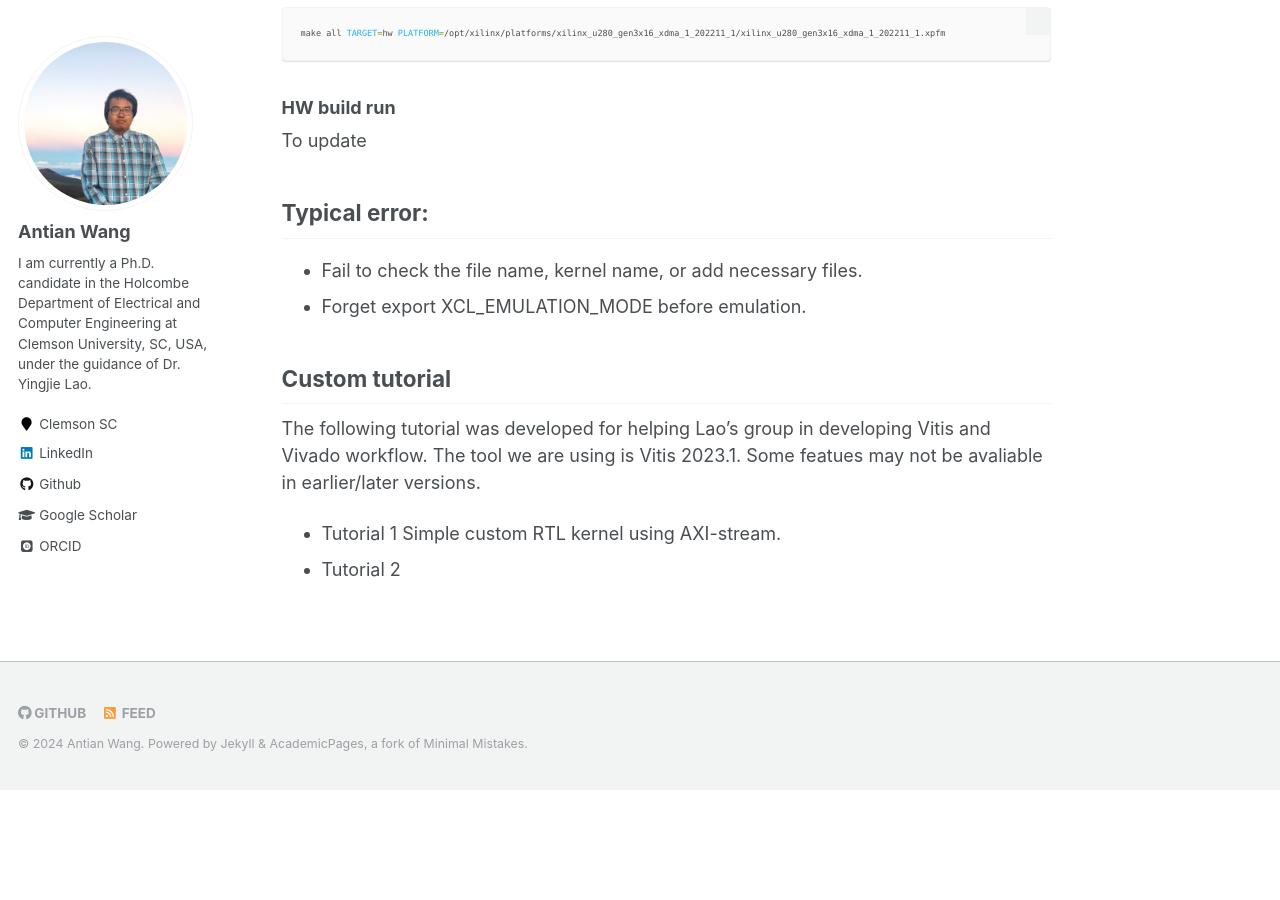
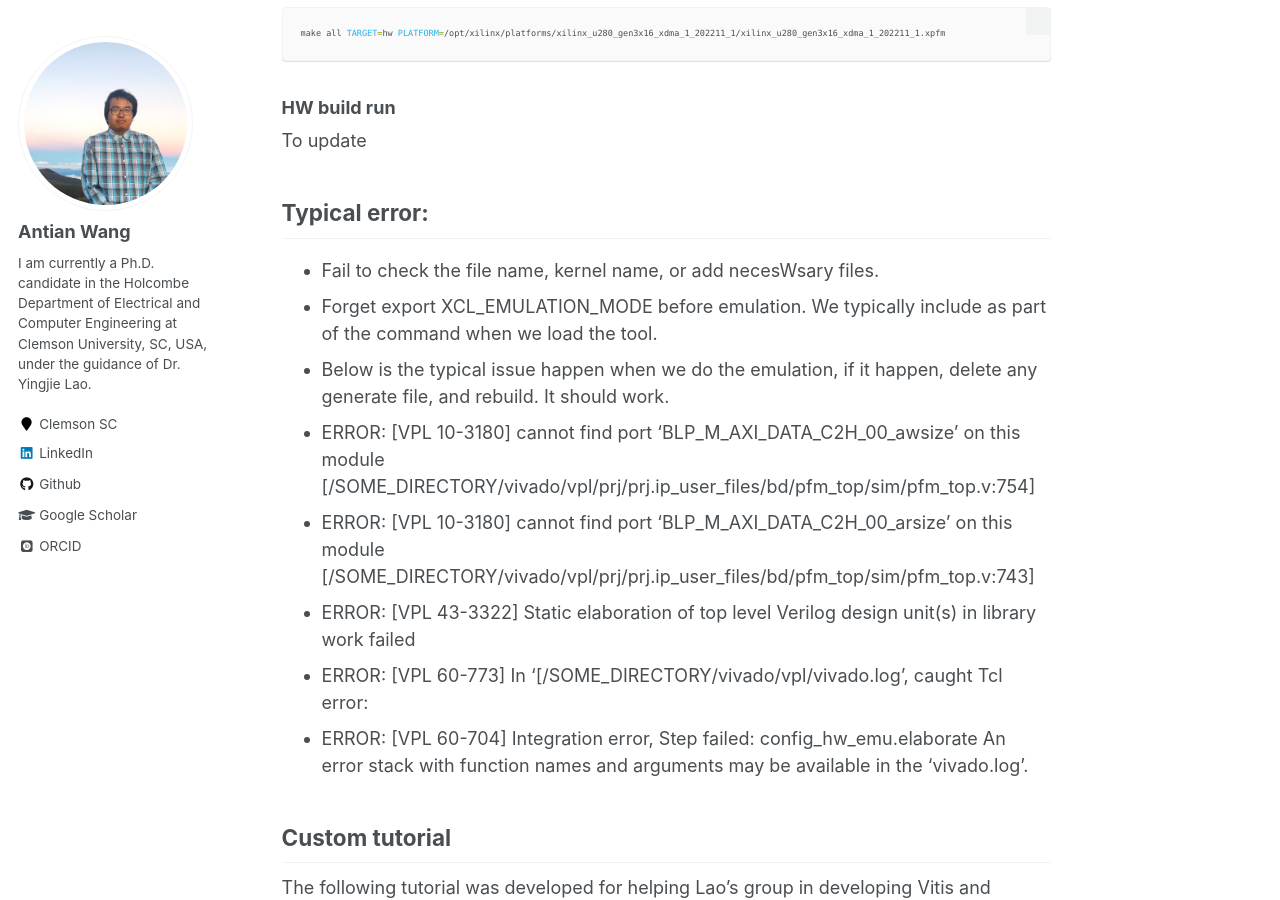
Before and after one commit to wangantian/wangantian.github.io, a Jekyll site: the page built from _resources/vitis_usage.md, in a window 1280 px wide and 900 px high, scrolled down 3713 px. Built offline with Jekyll 4.4.1, drawn with Linux system fonts in a browser that asks for light colours; some web fonts are replaced; before the commit the page ends 4503 px from its top, so only the background shows below that.

Commit message:
vitis_update

```diff
--- a/_resources/vitis_usage.md
+++ b/_resources/vitis_usage.md
@@ -113,8 +113,15 @@ make all TARGET=hw PLATFORM=/opt/xilinx/platforms/xilinx_u280_gen3x16_xdma_1_202
 To update
 
 ## Typical error:
- * Fail to check the file name, kernel name, or add necessary files.
- * Forget export XCL_EMULATION_MODE before emulation.
+ * Fail to check the file name, kernel name, or add necesWsary files.
+ * Forget export XCL_EMULATION_MODE before emulation. We typically include as part of the command when we load the tool.
+ * Below is the typical issue happen when we do the emulation, if it happen, delete any generate file, and rebuild. It should work.
+  * ERROR: [VPL 10-3180] cannot find port 'BLP_M_AXI_DATA_C2H_00_awsize' on this module [/SOME_DIRECTORY/vivado/vpl/prj/prj.ip_user_files/bd/pfm_top/sim/pfm_top.v:754]
+  * ERROR: [VPL 10-3180] cannot find port 'BLP_M_AXI_DATA_C2H_00_arsize' on this module [/SOME_DIRECTORY/vivado/vpl/prj/prj.ip_user_files/bd/pfm_top/sim/pfm_top.v:743]
+  * ERROR: [VPL 43-3322] Static elaboration of top level Verilog design unit(s) in library work failed
+  * ERROR: [VPL 60-773] In '[/SOME_DIRECTORY/vivado/vpl/vivado.log', caught Tcl error:
+  * ERROR: [VPL 60-704] Integration error, Step failed: config_hw_emu.elaborate An error stack with function names and arguments may be available in the 'vivado.log'.
+
 
 ## Custom tutorial
 The following tutorial was developed for helping Lao's group in developing Vitis and Vivado workflow. The tool we are using is Vitis 2023.1. Some featues may not be avaliable in earlier/later versions.
```
Also changed, not shown: _resources/vitis_install.md (+6 -5 lines).
